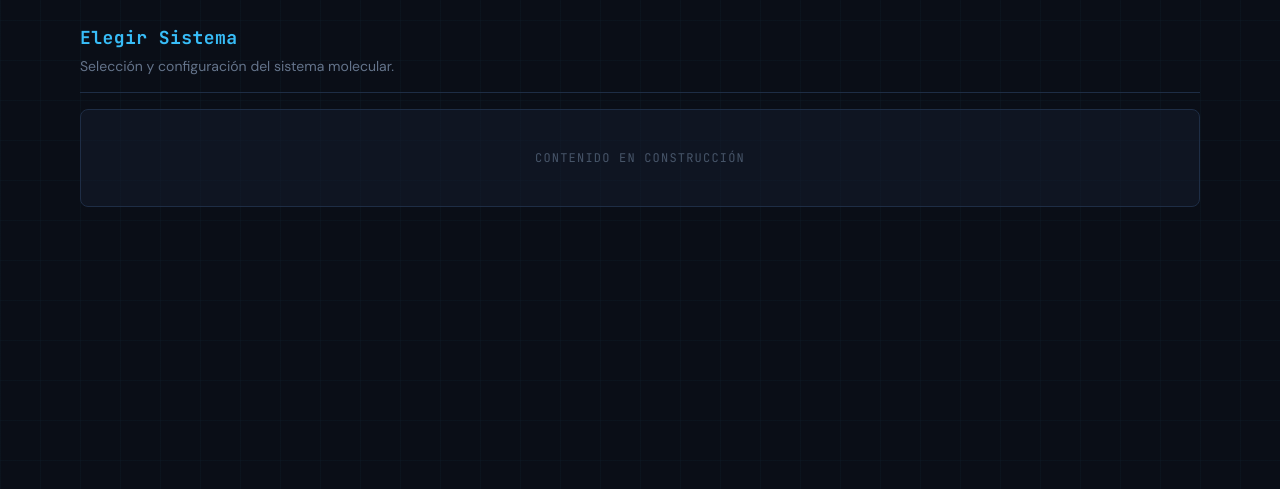
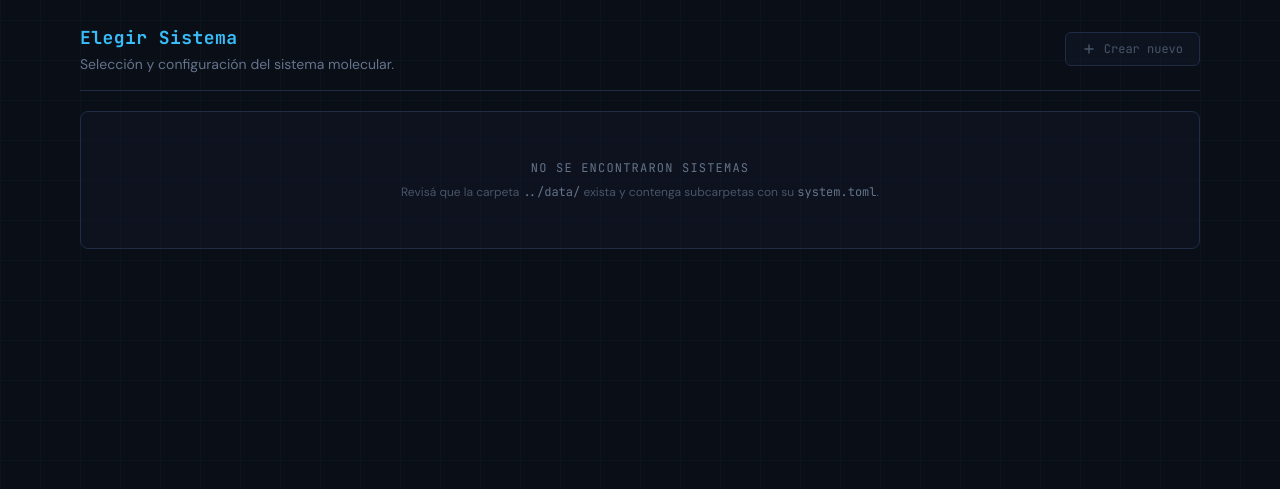
Before and after one commit to nicolas-loubet/V4S-Orchestrator, a FastAPI app: page / in a window 1280 px wide. Shown: the part 100-589 px from the top of the page. Run offline with FastAPI, Linux system fonts and the light colour scheme; some libraries are stand-ins or nearby versions.

Commit message:
1.0.1: Selector de sistemas existentes

```diff
--- a/app/main.py
+++ b/app/main.py
@@ -1,4 +1,4 @@
-import os
+import json
 import uvicorn
 from pathlib import Path
 from fastapi import FastAPI, Request
@@ -6,16 +6,13 @@ from fastapi.responses import HTMLResponse
 from fastapi.staticfiles import StaticFiles
 from fastapi.templating import Jinja2Templates
 
-# ---------------------------------------------------------------------------
-# Paths
-# ---------------------------------------------------------------------------
+try:
+    import tomllib
+except ImportError:
+    import tomli as tomllib
 
-BASE_DIR  = Path(__file__).resolve().parent.parent   # V4S-Orchestrator/
-DATA_PATH = BASE_DIR.parent / "data"                 # ../data/
-
-# ---------------------------------------------------------------------------
-# App init
-# ---------------------------------------------------------------------------
+BASE_DIR  = Path(__file__).resolve().parent.parent
+DATA_PATH = BASE_DIR.parent / "data"
 
 app = FastAPI(title="V4S-Orchestrator")
 
@@ -27,9 +24,6 @@ app.mount(
 
 templates = Jinja2Templates(directory=str(BASE_DIR / "app" / "templates"))
 
-# ---------------------------------------------------------------------------
-# Startup checks
-# ---------------------------------------------------------------------------
 
 @app.on_event("startup")
 async def startup_checks() -> None:
@@ -40,9 +34,6 @@ async def startup_checks() -> None:
         print( "[V4S]        El servidor continua, pero las funciones que lean")
         print( "[V4S]        archivos externos fallaran hasta que la crees.")
 
-# ---------------------------------------------------------------------------
-# Route helpers  (lugar donde se inyectara logica de procesamiento a futuro)
-# ---------------------------------------------------------------------------
 
 def _render(template_name: str, request: Request, context: dict | None = None) -> HTMLResponse:
     ctx = {"request": request}
@@ -50,38 +41,52 @@ def _render(template_name: str, request: Request, context: dict | None = None) -
         ctx.update(context)
     return templates.TemplateResponse(template_name, ctx)
 
-# ---------------------------------------------------------------------------
-# Main routes
-# ---------------------------------------------------------------------------
 
 @app.get("/", response_class=HTMLResponse)
 async def root(request: Request):
     return _render("dashboard.html", request)
 
-# ---------------------------------------------------------------------------
-# Tab routes
-# ---------------------------------------------------------------------------
 
 @app.get("/tabs/sistema", response_class=HTMLResponse)
 async def tab_sistema(request: Request):
-    # TODO: cargar lista de sistemas desde DATA_PATH
-    return _render("components/tab_sistema.html", request)
+    sistemas = []
+
+    if DATA_PATH.exists():
+        for folder in sorted(DATA_PATH.iterdir()):
+            if not folder.is_dir():
+                continue
+            toml_file = folder / "system.toml"
+            if not toml_file.exists():
+                continue
+            try:
+                with open(toml_file, "rb") as f:
+                    meta = tomllib.load(f)
+                sistemas.append({
+                    "id":          folder.name,
+                    "name":        meta.get("info", {}).get("name", folder.name),
+                    "description": meta.get("info", {}).get("description", "Sin descripcion."),
+                    "total_ns":    meta.get("simulation", {}).get("total_simulated_ns", 0.0),
+                    "interval_ps": meta.get("simulation", {}).get("snapshot_interval_ps", 0.0),
+                    "ensemble":    meta.get("simulation", {}).get("ensemble", "N/A"),
+                })
+            except Exception as e:
+                print(f"[V4S] Error leyendo {toml_file}: {e}")
+
+    return _render("components/tab_sistema.html", request, {
+        "sistemas": sistemas,
+        "sistemas_json": json.dumps({s["id"]: s for s in sistemas}, ensure_ascii=False),
+    })
 
 
 @app.get("/tabs/calculo", response_class=HTMLResponse)
 async def tab_calculo(request: Request):
-    # TODO: leer parametros de simulacion desde DATA_PATH
     return _render("components/tab_calculo.html", request)
 
 
 @app.get("/tabs/visualizacion", response_class=HTMLResponse)
 async def tab_visualizacion(request: Request):
-    # TODO: recolectar resultados de trayectorias desde DATA_PATH
     return _render("components/tab_visualizacion.html", request)
 
-# ---------------------------------------------------------------------------
-# Entry point
-# ---------------------------------------------------------------------------
 
 if __name__ == "__main__":
     uvicorn.run(
--- a/app/templates/base.html
+++ b/app/templates/base.html
@@ -5,7 +5,6 @@
     <meta name="viewport" content="width=device-width, initial-scale=1.0" />
     <title>{% block title %}V4S-Orchestrator{% endblock %}</title>
 
-    <!-- TailwindCSS CDN -->
     <script src="https://cdn.tailwindcss.com"></script>
     <script>
         tailwind.config = {
@@ -37,27 +36,19 @@
         }
     </script>
 
-    <!-- Google Fonts -->
     <link rel="preconnect" href="https://fonts.googleapis.com" />
     <link rel="preconnect" href="https://fonts.gstatic.com" crossorigin />
     <link href="https://fonts.googleapis.com/css2?family=DM+Sans:wght@300;400;500;600&family=JetBrains+Mono:wght@400;500;700&display=swap" rel="stylesheet" />
 
-    <!-- HTMX -->
     <script src="https://unpkg.com/htmx.org@1.9.12" defer></script>
 
     <style>
-        /* Base layout */
-        html, body {
-            height: 100%;
-            background-color: #0a0e17;
-        }
+        html, body { height: 100%; background-color: #0a0e17; }
 
-        /* Scrollbar */
         ::-webkit-scrollbar { width: 6px; }
         ::-webkit-scrollbar-track { background: #0f1520; }
         ::-webkit-scrollbar-thumb { background: #1e2d45; border-radius: 3px; }
 
-        /* Active tab indicator */
         .tab-btn.active {
             color: #38bdf8;
             border-bottom-color: #38bdf8;
@@ -67,17 +58,9 @@
             box-shadow: 0 0 8px #38bdf8;
         }
 
-        /* HTMX loading indicator */
-        #tab-content.htmx-request {
-            opacity: 0.4;
-            transition: opacity 0.15s ease;
-        }
-        #tab-content {
-            opacity: 1;
-            transition: opacity 0.2s ease;
-        }
+        #tab-content.htmx-request { opacity: 0.4; transition: opacity 0.15s ease; }
+        #tab-content               { opacity: 1;   transition: opacity 0.2s ease; }
 
-        /* Subtle grid background texture */
         .bg-grid {
             background-image:
                 linear-gradient(rgba(56,189,248,0.03) 1px, transparent 1px),
@@ -88,29 +71,23 @@
 </head>
 <body class="font-sans text-slate-300 bg-surface-900 bg-grid min-h-screen flex flex-col">
 
-    <!-- Top bar -->
     <header class="border-b border-border-dim bg-surface-800/80 backdrop-blur-sm sticky top-0 z-50">
         <div class="max-w-6xl mx-auto px-4 flex items-center justify-between h-14">
-
-            <!-- Logo / title -->
             <div class="flex items-center gap-3">
                 <div class="w-2 h-2 rounded-full bg-accent animate-pulse"></div>
                 <span class="font-mono text-sm font-bold tracking-widest text-accent uppercase">
                     V4S<span class="text-slate-500">-</span>Orchestrator
                 </span>
             </div>
-
-            <!-- Status badge -->
             <span class="font-mono text-xs text-slate-500 bg-surface-700 px-3 py-1 rounded-full border border-border-dim">
                 local · FastAPI
             </span>
         </div>
     </header>
 
-    <!-- Navigation tabs -->
     <nav class="border-b border-border-dim bg-surface-800/60 sticky top-14 z-40 backdrop-blur-sm">
         <div class="max-w-6xl mx-auto px-4">
-            <div class="flex items-center gap-1 overflow-x-auto no-scrollbar">
+            <div class="flex items-center gap-1 overflow-x-auto">
 
                 <button
                     class="tab-btn active flex items-center gap-2 px-4 py-3 font-mono text-xs font-medium
@@ -155,17 +132,15 @@
         </div>
     </nav>
 
-    <!-- Main content area -->
     <main class="flex-1 max-w-6xl w-full mx-auto px-4 py-6">
         <div id="tab-content">
             {% block tab_content %}{% endblock %}
         </div>
     </main>
 
-    <!-- Footer -->
     <footer class="border-t border-border-dim py-3 px-4">
         <p class="text-center font-mono text-xs text-slate-600">
-            V4S-Orchestrator &mdash; GROMACS simulation controller & V4S calculator
+            V4S-Orchestrator &mdash; GROMACS simulation controller &amp; V4S calculator
         </p>
     </footer>
 
--- a/app/templates/components/tab_sistema.html
+++ b/app/templates/components/tab_sistema.html
@@ -1,18 +1,112 @@
-<div class="space-y-4">
+<div class="space-y-5">
 
-    <!-- Header -->
-    <div class="border-b border-border-dim pb-4">
-        <h2 class="font-mono text-lg font-bold text-accent tracking-wide">
-            Elegir Sistema
-        </h2>
-        <p class="text-slate-500 text-sm mt-1">Selección y configuración del sistema molecular.</p>
+    <div class="flex items-center justify-between border-b border-border-dim pb-4">
+        <div>
+            <h2 class="font-mono text-lg font-bold text-accent tracking-wide">Elegir Sistema</h2>
+            <p class="text-slate-500 text-sm mt-0.5">Selección y configuración del sistema molecular.</p>
+        </div>
+        <button
+            disabled
+            title="Próximamente"
+            class="flex items-center gap-2 font-mono text-xs px-4 py-2 rounded-md
+                   border border-border-dim text-slate-600 bg-surface-700/40
+                   cursor-not-allowed select-none"
+        >
+            <svg xmlns="http://www.w3.org/2000/svg" class="w-3.5 h-3.5" viewBox="0 0 24 24"
+                 fill="none" stroke="currentColor" stroke-width="2.5"
+                 stroke-linecap="round" stroke-linejoin="round">
+                <line x1="12" y1="5" x2="12" y2="19"/><line x1="5" y1="12" x2="19" y2="12"/>
+            </svg>
+            Crear nuevo
+        </button>
     </div>
 
-    <!-- Placeholder -->
-    <div class="rounded-lg border border-border-dim bg-surface-700/50 px-6 py-10 text-center">
-        <p class="font-mono text-xs text-slate-600 uppercase tracking-widest">
-            Contenido en construcción
-        </p>
-    </div>
+    {% if sistemas %}
+        <div class="grid gap-3 sm:grid-cols-2 lg:grid-cols-3">
+            {% for s in sistemas %}
+            <div
+                class="group relative rounded-lg border border-border-dim bg-surface-700/50
+                       hover:border-accent/40 hover:bg-surface-700/80
+                       transition-all duration-150 cursor-pointer overflow-hidden"
+                onclick="selectSistema(this, '{{ s.id }}')"
+            >
+                <div class="absolute left-0 top-0 bottom-0 w-0.5 bg-accent
+                            opacity-0 group-hover:opacity-40 transition-opacity duration-150
+                            selected-bar"></div>
+
+                <div class="px-4 py-4 space-y-3">
+                    <div>
+                        <p class="font-mono text-sm font-bold text-slate-200 leading-tight">{{ s.name }}</p>
+                        <p class="font-mono text-xs text-slate-600 mt-0.5">{{ s.id }}</p>
+                    </div>
+                    <p class="text-xs text-slate-400 leading-relaxed line-clamp-2">{{ s.description }}</p>
+                    <div class="flex flex-wrap gap-2 pt-1">
+                        <span class="font-mono text-xs px-2 py-0.5 rounded bg-surface-600 border border-border-dim text-slate-400">
+                            {{ s.total_ns }} ns
+                        </span>
+                        <span class="font-mono text-xs px-2 py-0.5 rounded bg-surface-600 border border-border-dim text-slate-400">
+                            &Delta;t {{ s.interval_ps }} ps
+                        </span>
+                        <span class="font-mono text-xs px-2 py-0.5 rounded bg-surface-600 border border-border-dim text-slate-400">
+                            {{ s.ensemble }}
+                        </span>
+                    </div>
+                </div>
+            </div>
+            {% endfor %}
+        </div>
+
+        <div id="sistema-detail" class="hidden rounded-lg border border-accent/30
+             bg-surface-800/80 px-5 py-4 space-y-2">
+            <p class="font-mono text-xs text-accent uppercase tracking-widest mb-3">Sistema seleccionado</p>
+            <p class="font-mono text-sm text-slate-200" id="detail-name"></p>
+            <p class="text-xs text-slate-400" id="detail-desc"></p>
+            <div class="flex flex-wrap gap-3 pt-2" id="detail-chips"></div>
+        </div>
+
+    {% else %}
+        <div class="rounded-lg border border-border-dim bg-surface-700/30 px-6 py-12 text-center space-y-2">
+            <p class="font-mono text-xs text-slate-500 uppercase tracking-widest">No se encontraron sistemas</p>
+            <p class="text-xs text-slate-600">
+                Revisá que la carpeta <code class="text-slate-500">../data/</code> exista
+                y contenga subcarpetas con su <code class="text-slate-500">system.toml</code>.
+            </p>
+        </div>
+    {% endif %}
 
 </div>
+
+<div id="sistemas-data" data-sistemas="{{ sistemas_json }}" style="display:none"></div>
+
+<script>
+    const sistemasData = JSON.parse(document.getElementById('sistemas-data').dataset.sistemas);
+
+    let selectedId = null;
+
+    function selectSistema(card, id) {
+        document.querySelectorAll('[onclick^="selectSistema"]').forEach(c => {
+            c.classList.remove('border-accent/60', 'bg-surface-700/90');
+            c.querySelector('.selected-bar').style.opacity = '';
+        });
+
+        if (selectedId === id) {
+            selectedId = null;
+            document.getElementById('sistema-detail').classList.add('hidden');
+            return;
+        }
+
+        selectedId = id;
+        card.classList.add('border-accent/60', 'bg-surface-700/90');
+        card.querySelector('.selected-bar').style.opacity = '1';
+
+        const s = sistemasData[id];
+        document.getElementById('detail-name').textContent = s.name;
+        document.getElementById('detail-desc').textContent = s.desc;
+        document.getElementById('detail-chips').innerHTML =
+            `<span class="font-mono text-xs px-2 py-0.5 rounded bg-surface-600 border border-border-dim text-accent">${s.total_ns} ns simulados</span>
+             <span class="font-mono text-xs px-2 py-0.5 rounded bg-surface-600 border border-border-dim text-slate-400">&Delta;t ${s.interval} ps</span>
+             <span class="font-mono text-xs px-2 py-0.5 rounded bg-surface-600 border border-border-dim text-slate-400">${s.ensemble}</span>`;
+
+        document.getElementById('sistema-detail').classList.remove('hidden');
+    }
+</script>
--- a/app/templates/dashboard.html
+++ b/app/templates/dashboard.html
@@ -3,7 +3,6 @@
 {% block title %}V4S-Orchestrator - Dashboard{% endblock %}
 
 {% block tab_content %}
-    <!-- Default tab loaded on page open -->
     <div
         hx-get="/tabs/sistema"
         hx-trigger="load"
--- a/requirements.txt
+++ b/requirements.txt
@@ -8,3 +8,4 @@ pandas==2.2.2
 matplotlib==3.9.0
 plotly==5.22.0
 python-dotenv==1.0.1
+tomli==2.0.1
```
Also changed, not shown: app/templates/components/tab_calculo.html (+4 -10 lines), app/templates/components/tab_visualizacion.html (+4 -10 lines), README.md.
